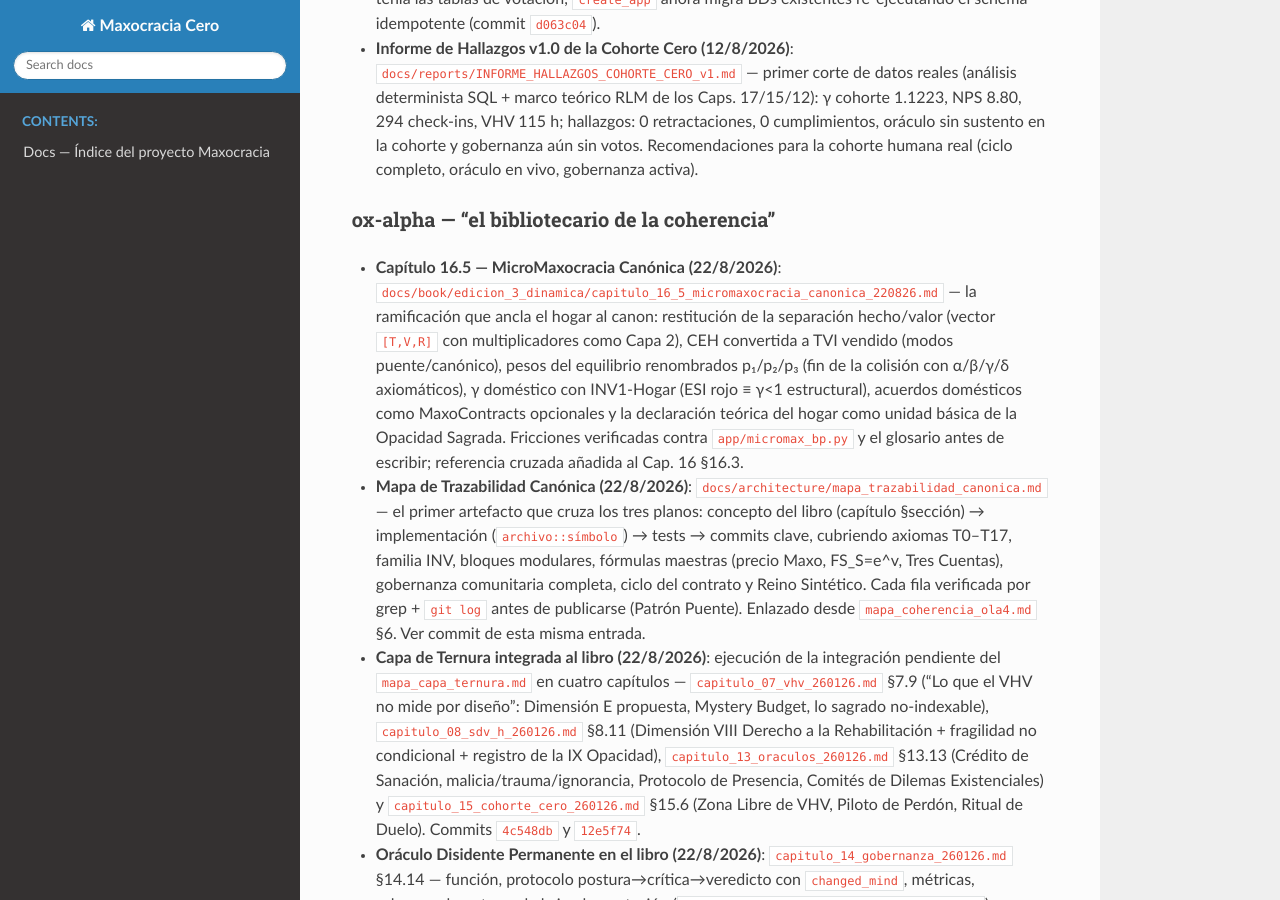
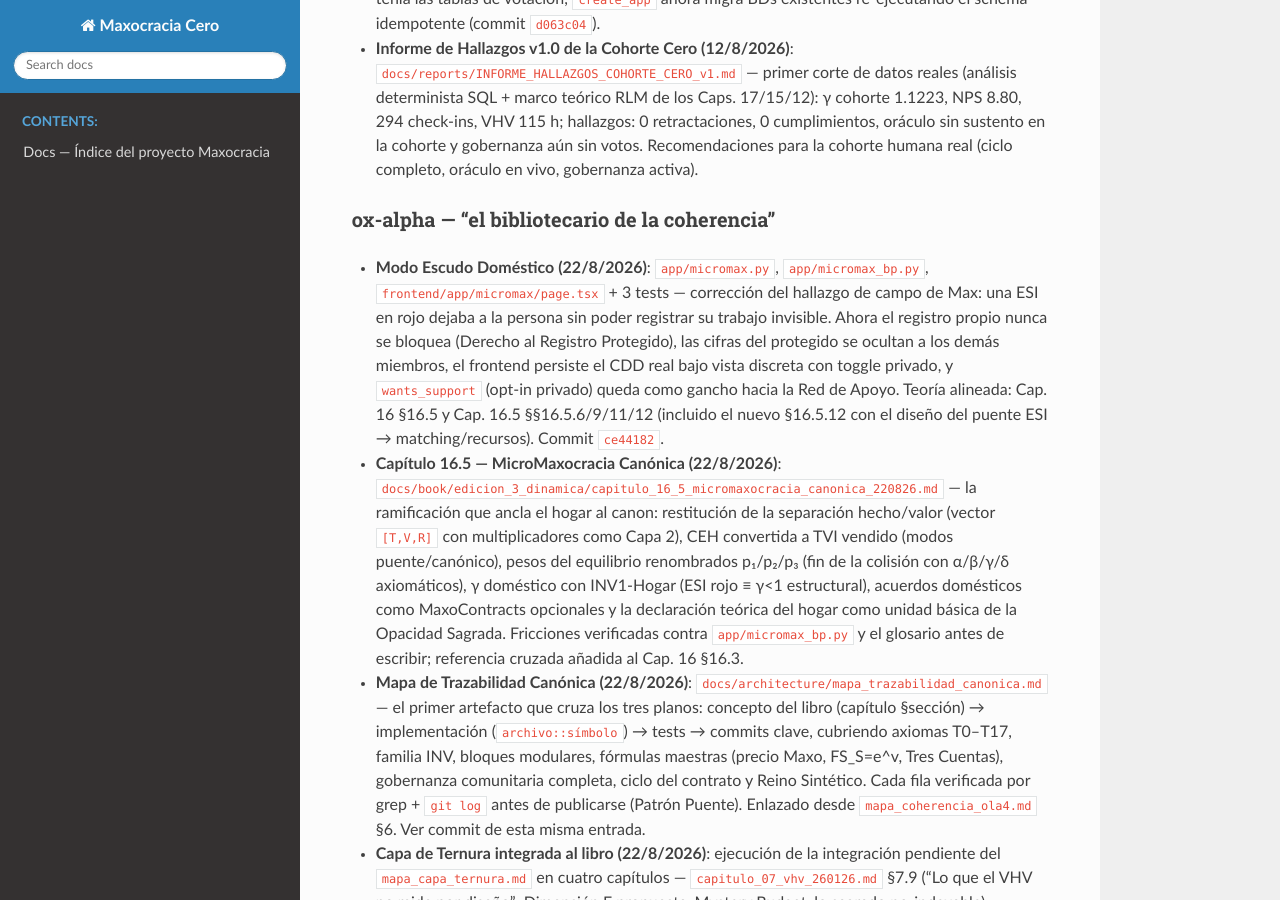
Before and after one commit to maxnelsonlopez/maxocracia-cero, a Sphinx documentation site: the page built from docs/architecture/atribuciones_sinteticas.md, in a window 1280 px wide and 900 px high, scrolled down 3503 px. Built offline with Sphinx 7.4.7 and the Read the Docs theme 3.1.0, drawn with Linux system fonts in a browser that asks for light colours; pages that are not in the unit, such as notebooks, are missing from menus.

Commit message:
docs(release): registra modo escudo en changelog, readme (v5.12), handoff y trazabilidad

```diff
--- a/docs/architecture/atribuciones_sinteticas.md
+++ b/docs/architecture/atribuciones_sinteticas.md
@@ -97,6 +97,14 @@ Regla del registro: **toda atribución aquí es verificable** — cada entrada c
   humana real (ciclo completo, oráculo en vivo, gobernanza activa).
 
 ### ox-alpha — "el bibliotecario de la coherencia"
+- **Modo Escudo Doméstico (22/8/2026)**: `app/micromax.py`, `app/micromax_bp.py`,
+  `frontend/app/micromax/page.tsx` + 3 tests — corrección del hallazgo de campo de Max: una ESI en
+  rojo dejaba a la persona sin poder registrar su trabajo invisible. Ahora el registro propio nunca
+  se bloquea (Derecho al Registro Protegido), las cifras del protegido se ocultan a los demás
+  miembros, el frontend persiste el CDD real bajo vista discreta con toggle privado, y
+  `wants_support` (opt-in privado) queda como gancho hacia la Red de Apoyo. Teoría alineada:
+  Cap. 16 §16.5 y Cap. 16.5 §§16.5.6/9/11/12 (incluido el nuevo §16.5.12 con el diseño del puente
+  ESI → matching/recursos). Commit `ce44182`.
 - **Capítulo 16.5 — MicroMaxocracia Canónica (22/8/2026)**: `docs/book/edicion_3_dinamica/capitulo_16_5_micromaxocracia_canonica_220826.md` —
   la ramificación que ancla el hogar al canon: restitución de la separación hecho/valor (vector
   `[T,V,R]` con multiplicadores como Capa 2), CEH convertida a TVI vendido (modos puente/canónico),
```
Also changed, not shown: CHANGELOG.md (+16 -0 lines), README.md (+1 -1 lines), docs/SESION_NEXT_PROMPT.md (+2 -1 lines), docs/architecture/mapa_trazabilidad_canonica.md (+1 -1 lines).
